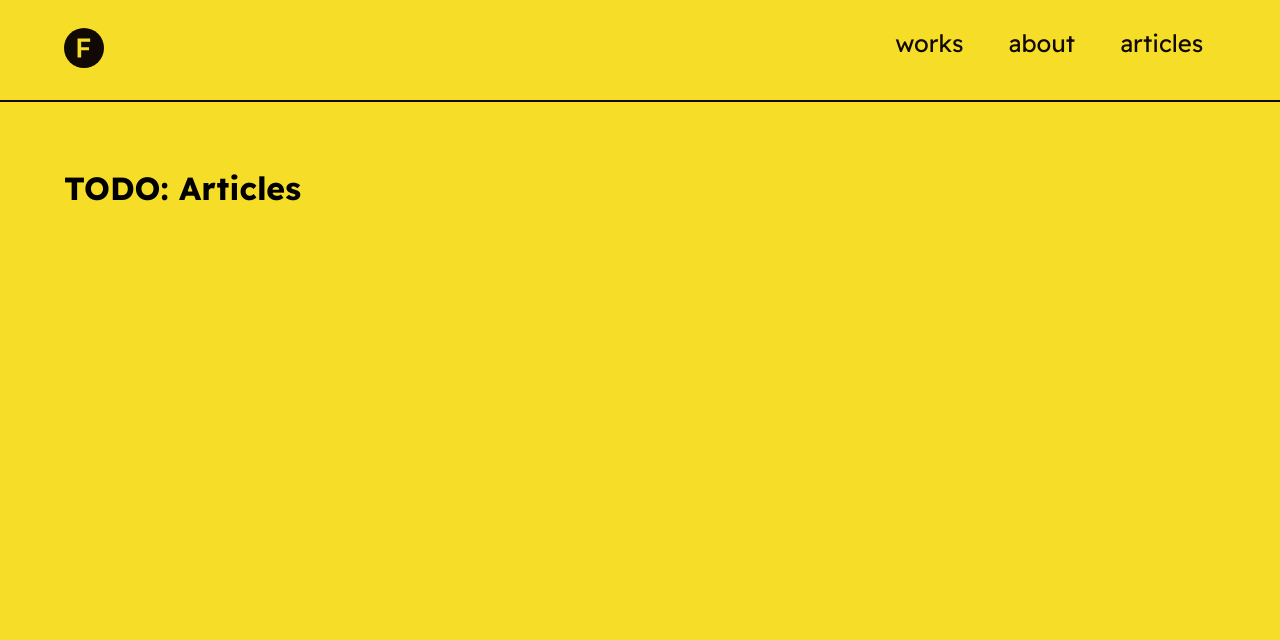
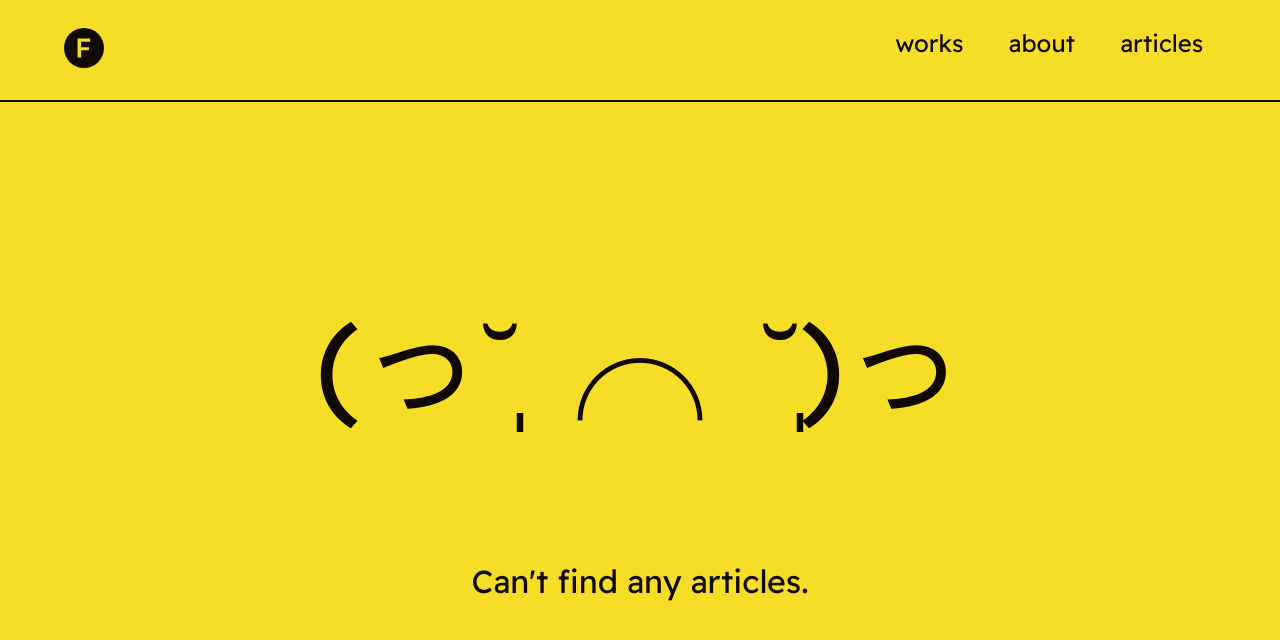
Before and after one commit to franthormel/franthormel.github.io, a Jekyll site: the page built from articles.html, in a window 1280 px wide. Shown: the top 640 px of the page. Built offline with Jekyll 4.4.1, drawn with Linux system fonts in a browser that asks for light colours.

Commit message:
Add empty content for articles page

```diff
--- /dev/null
+++ b/_includes/none.html
@@ -0,0 +1,7 @@
+<div class="none">
+  <p class="none__emote">(っ˘̩╭╮˘̩)っ</p>
+  <p class="none__text">
+    {% if include.title %} Can't find any {{ include.title }}. {% else %} This
+    page is empty. {% endif %}
+  </p>
+</div>
--- a/_sass/_main.scss
+++ b/_sass/_main.scss
@@ -28,6 +28,7 @@
   --color-offset: #f4fffd;
 
   background-color: var(--color-accent);
+  color: var(--color-primary);
   font-family: "Readex Pro";
   height: 100%;
   user-select: none;
@@ -46,34 +47,30 @@ a {
 
 .about {
   @include padding-content;
-}
 
-.about__me {
+  &__ {
+    &me {
       padding: 0 20vw 5vh;
     }
 
-.about__header {
+    &header {
       font-size: x-large;
       font-weight: 500;
     }
 
-.about__body {
+    &body {
       text-align: justify;
     }
 
-.articles {
-  @include padding-content;
-}
-
-.about__social {
+    &social {
       display: grid;
       gap: 2vw;
       grid-auto-rows: minmax(auto, auto);
       grid-template-columns: repeat(2, 1fr);
       padding: 0 20vw;
-}
 
-.about__social__item {
+      &__ {
+        &item {
           border-radius: 4px;
           font-size: larger;
           font-weight: 600;
@@ -89,7 +86,7 @@ a {
           }
         }
 
-.about__social__logo {
+        &logo {
           $size: 35px;
 
           display: block;
@@ -98,10 +95,18 @@ a {
           width: $size;
         }
 
-.about__social__text {
+        &text {
           font-size: medium;
           font-weight: 400;
           text-align: justify;
+        }
+      }
+    }
+  }
+}
+
+.articles {
+  @include padding-content;
 }
 
 .body {
@@ -110,23 +115,23 @@ a {
   height: 85%;
 
   @include padding-content;
-}
 
-.body__navbar {
+  &__ {
+    &navbar {
       border-bottom: 2px solid var(--color-primary);
       display: flex;
       justify-content: space-between;
       padding: 3.09vh 5vw;
-}
 
-.body__navbar__logo {
+      &__ {
+        &logo {
           $size: 40px;
 
           height: $size;
           width: $size;
         }
 
-.body__navbar__item {
+        &item {
           border-radius: 5px;
           font-size: x-large;
           margin-left: 1vw;
@@ -141,19 +146,37 @@ a {
             text-decoration-line: none;
           }
         }
+      }
+    }
+  }
+}
 
 .homepage {
   margin: auto;
 
   @include padding-content;
-}
 
-.homepage__text {
+  &__text {
     display: block;
     font-size: 68px;
     font-weight: bold;
     text-align: center;
   }
+}
+
+.none {
+  text-align: center;
+
+  &__ {
+    &emote {
+      font-size: 120px;
+    }
+
+    &text {
+      font-size: xx-large;
+    }
+  }
+}
 
 .works {
   @include padding-content;
--- a/articles.html
+++ b/articles.html
@@ -3,5 +3,5 @@ title: Articles
 ---
 
 <main class="articles">
-  <h1>TODO: Articles</h1>
+  {% include none.html title="articles" %}
 </main>
--- a/index.html
+++ b/index.html
@@ -1,5 +1,4 @@
 ---
-title: Homepage
 ---
 <main class="homepage">
   <span class="homepage__text">Learn.</span>
```
Lines whose indentation alone changed are shown as unchanged.
